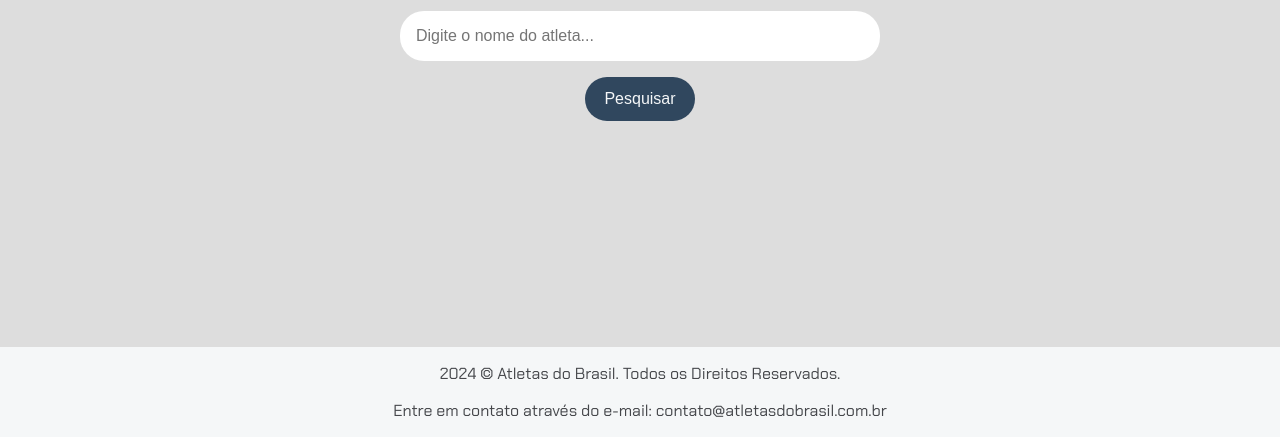
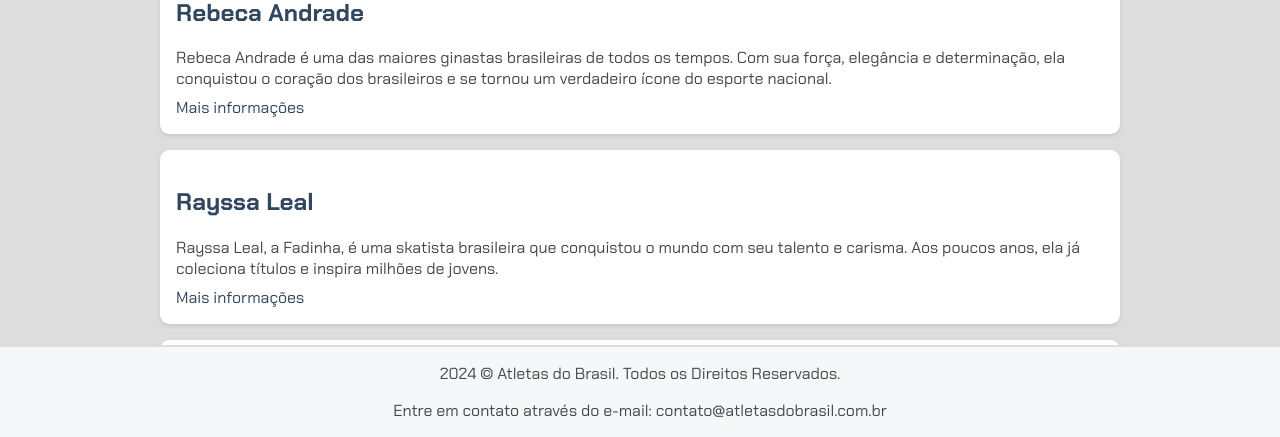
Before and after one commit to maleixorm/alura-gemini, a plain HTML site: page index.html in a window 1280 px wide. Shown: the part 363-800 px from the top of the page. Drawn offline with Linux system fonts and the light colour scheme.

Commit message:
Criando a seção de resultados e adicionando o link do JS

```diff
--- a/index.html
+++ b/index.html
@@ -15,10 +15,34 @@
             <input type="text" name="" id="" placeholder="Digite o nome do atleta...">
             <button type="submit">Pesquisar</button>
         </section>
+        <section class="resultados-pesquisa">
+            <div class="item-resultado">
+                <h2>
+                    <a href="#" target="_blank">Rebeca Andrade</a>
+                </h2>
+                <p class="descricao-meta">Rebeca Andrade é uma das maiores ginastas brasileiras de todos os tempos. Com sua força, elegância e determinação, ela conquistou o coração dos brasileiros e se tornou um verdadeiro ícone do esporte nacional.</p>
+                <a href="https://pt.wikipedia.org/wiki/Rebeca_Andrade" target="_blank">Mais informações</a>
+            </div>
+            <div class="item-resultado">
+                <h2>
+                    <a href="#" target="_blank">Rayssa Leal</a>
+                </h2>
+                <p class="descricao-meta">Rayssa Leal, a Fadinha, é uma skatista brasileira que conquistou o mundo com seu talento e carisma. Aos poucos anos, ela já coleciona títulos e inspira milhões de jovens.</p>
+                <a href="https://pt.wikipedia.org/wiki/Rayssa_Leal" target="_blank">Mais informações</a>
+            </div>
+            <div class="item-resultado">
+                <h2>
+                    <a href="#" target="_blank">Beatriz Souza</a>
+                </h2>
+                <p class="descricao-meta">Beatriz Souza é uma judoca brasileira que se destacou nos Jogos Olímpicos, trazendo orgulho para o país. Sua força e técnica a colocaram entre as melhores do mundo.</p>
+                <a href="https://pt.wikipedia.org/wiki/Beatriz_Souza" target="_blank">Mais informações</a>
+            </div>
+        </section>
     </main>
     <footer>
         <p>2024 &copy; Atletas do Brasil. Todos os Direitos Reservados.</p>
         <p>Entre em contato através do e-mail: contato@atletasdobrasil.com.br</p>
     </footer>
+    <script src="app.js"></script>
 </body>
 </html>
```
